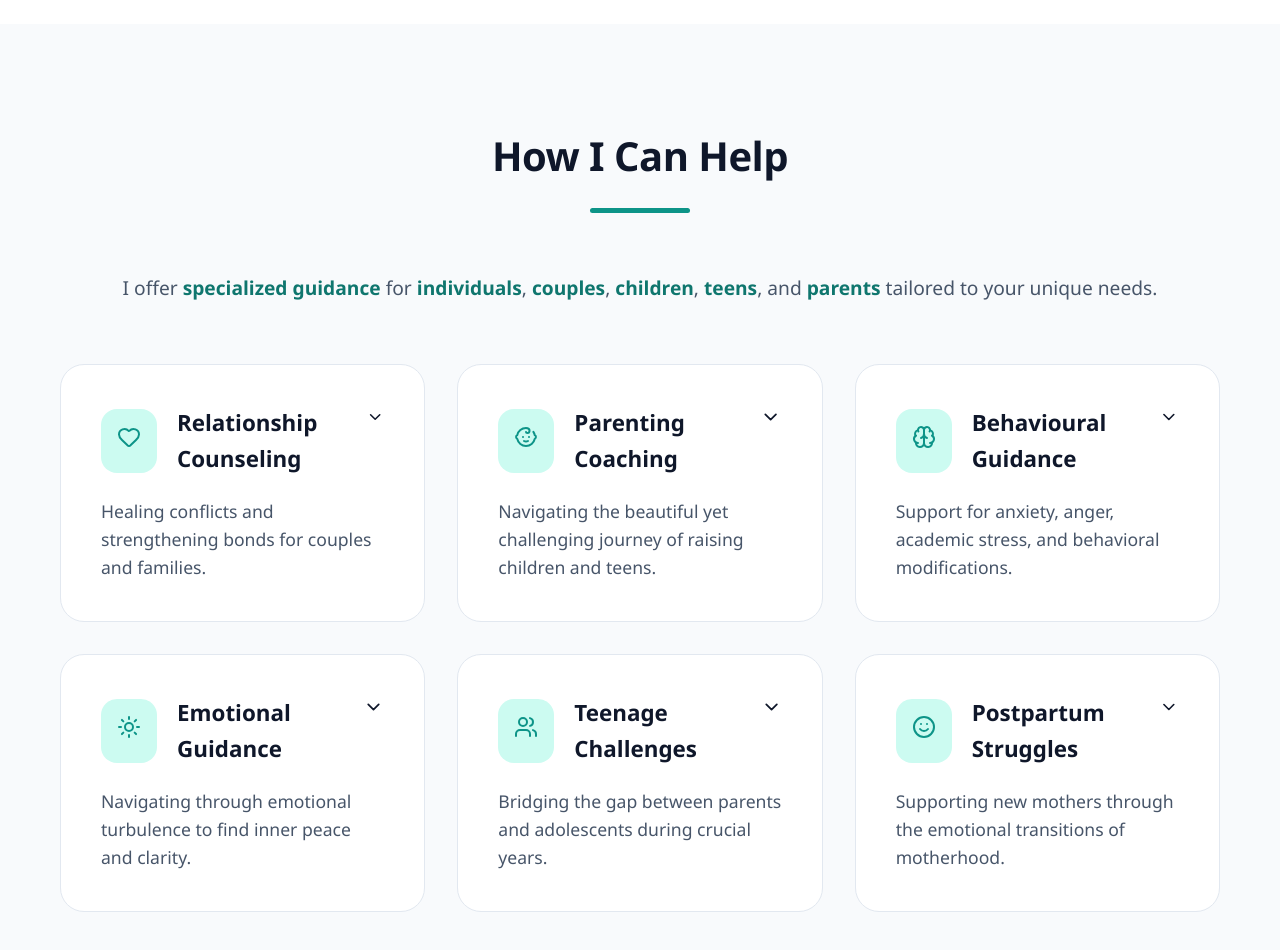
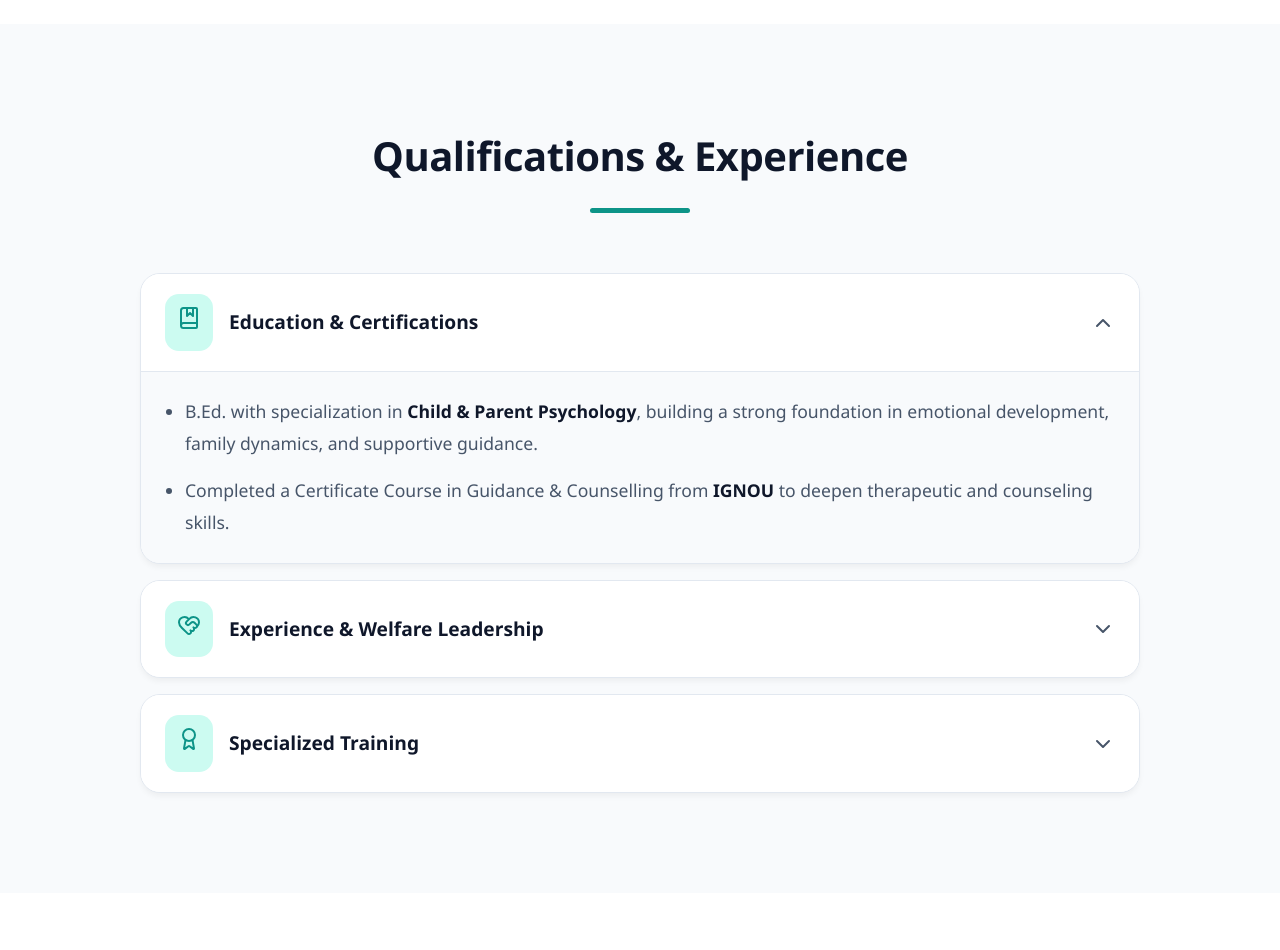
Before and after one commit to ArmouredScorpi0/Portfolio, a React (Vite) app: page / in a window 1280 px wide. Shown: the part 1840-2790 px from the top of the page. Built offline with nearby package versions, Linux system fonts and the light colour scheme.

Commit message:
Implement Profile Qualifications Accordion in App
Added Profile Qualifications section with accordion for Education, Experience, and Specialized Training. Updated experience years in the introduction.

```diff
--- a/src/App.jsx
+++ b/src/App.jsx
@@ -2,10 +2,10 @@ import React, { useState } from 'react';
 import {
   Heart, Users, Baby, Brain, Anchor, MessageCircle,
   CheckCircle, Menu, X, Linkedin, Instagram, Facebook,
-  ChevronDown, ArrowRight, BookOpen, Sun, Smile, Globe, Shield, Mic, Quote, User, Mail, Star
+  ChevronDown, ArrowRight, BookOpen, Sun, Smile, Globe, Shield, Mic, Quote, User, Mail, Star,
+  BookMarked, Award, HeartHandshake
 } from 'lucide-react';
 
-// Sub-component for individual testimonial cards to handle image errors independently
 const TestimonialCard = ({ data }) => {
   const [imgError, setImgError] = useState(false);
 
@@ -51,6 +51,9 @@ const TestimonialCard = ({ data }) => {
 const App = () => {
   const [isMenuOpen, setIsMenuOpen] = useState(false);
   const [activeAccordion, setActiveAccordion] = useState(null);
+
+  // State for the new Profile Qualifications Accordion (0 opens the first tab by default)
+  const [activeProfileAccordion, setActiveProfileAccordion] = useState(0);
 
   // State to handle broken images safely for profile
   const [profileImgError, setProfileImgError] = useState(false);
@@ -434,7 +437,7 @@ const App = () => {
     .card-bottom { bottom: 40px; left: -40px; }
     .card-icon { background: var(--primary-light); padding: 10px; border-radius: 50%; display: flex; align-items: center; justify-content: center; flex-shrink: 0; }
 
-    /* About Section */
+    /* About & Profile Qualifications Sections */
     .section { padding: 100px 0; }
     .bg-white { background: white; }
     .text-center { text-align: center; }
@@ -460,6 +463,56 @@ const App = () => {
       display: grid; grid-template-columns: 1fr;
       gap: 30px; margin-top: 50px;
     }
+
+    /* Profile Qualifications Accordion Styles */
+    .profile-acc-container {
+      max-width: 1000px;
+      margin: 0 auto; /* Removed top margin since it's its own section now */
+      display: flex;
+      flex-direction: column;
+      gap: 16px;
+    }
+    .profile-acc-card {
+      background: white;
+      border: 1px solid #e2e8f0;
+      border-radius: 20px;
+      overflow: hidden;
+      box-shadow: 0 4px 6px -1px rgba(0,0,0,0.05);
+    }
+    .profile-acc-header {
+      padding: 20px 24px;
+      display: flex;
+      align-items: center;
+      justify-content: space-between;
+      cursor: pointer;
+      background: white;
+      transition: background 0.2s;
+    }
+    .profile-acc-header:hover { background: var(--bg-off-white); }
+    .profile-acc-title-group {
+      display: flex; align-items: center; gap: 16px;
+      font-weight: 700; font-size: 1.2rem; color: var(--text-main);
+    }
+    .profile-acc-icon {
+      background: var(--primary-light);
+      padding: 12px; border-radius: 14px; color: var(--primary);
+    }
+    .profile-acc-body {
+      padding: 0 24px;
+      max-height: 0; overflow: hidden; opacity: 0;
+      transition: all 0.3s ease;
+      background: var(--bg-off-white);
+    }
+    .profile-acc-body.open {
+      max-height: 600px; opacity: 1; padding: 24px;
+      border-top: 1px solid #e2e8f0;
+    }
+    .profile-acc-body ul {
+      margin: 0; padding-left: 20px; color: var(--text-muted); line-height: 1.8; font-size: 1.1rem;
+    }
+    .profile-acc-body li { margin-bottom: 16px; }
+    .profile-acc-body li:last-child { margin-bottom: 0; }
+    .profile-acc-body strong { color: var(--text-main); font-weight: 600; }
 
     /* What I Offer Section */
     .offer-section {
@@ -601,7 +654,7 @@ const App = () => {
 
     /* Writing Section */
     .writing-box {
-      max-width: 900px; margin: 0 auto; text-center;
+      max-width: 900px; margin: 0 auto; text-align: center;
     }
     .social-buttons {
       display: flex; gap: 20px; justify-content: center; margin-top: 40px; flex-wrap: wrap;
@@ -734,6 +787,7 @@ const App = () => {
 
           <div className="desktop-menu">
             <a href="#about">About</a>
+            <a href="#qualifications">Qualifications</a>
             <a href="#services">Services</a>
             <a href="#testimonials">Testimonials</a>
             <a href="#writing">Writing</a>
@@ -750,6 +804,7 @@ const App = () => {
         {isMenuOpen && (
           <div className="mobile-menu">
             <a href="#about" onClick={toggleMenu}>About Me</a>
+            <a href="#qualifications" onClick={toggleMenu}>Qualifications</a>
             <a href="#services" onClick={toggleMenu}>Services</a>
             <a href="#testimonials" onClick={toggleMenu}>Testimonials</a>
             <a href="#writing" onClick={toggleMenu}>Writing</a>
@@ -848,7 +903,7 @@ const App = () => {
                 <div className="card-icon"><CheckCircle size={20} color="#0d9488"/></div>
                 <div>
                   <div style={{fontSize: '11px', color: '#64748b', fontWeight: 'bold', letterSpacing: '0.5px'}}>EXPERIENCE</div>
-                  <div style={{fontWeight: 'bold', fontSize: '14px', color: '#0f172a'}}>10+ Years</div>
+                  <div style={{fontWeight: 'bold', fontSize: '14px', color: '#0f172a'}}>15+ Years</div>
                 </div>
              </div>
           </div>
@@ -871,7 +926,7 @@ const App = () => {
             </p>
 
             <p style={{fontSize: '1.25rem', lineHeight: 1.8}}>
-              With over <strong>10 years of experience</strong> as a Counsellor & Facilitator, I’ve been helping Individuals, Couples, Children/Teens, and Parents navigate through life’s emotional ups and downs—whether it’s Relationship conflicts, Parenting challenges, Teenage issues, Anxiety, Anger, Academic stress, or Postpartum struggles.
+              With over <strong>15+ years of experience</strong> as a Counsellor & Facilitator, I’ve been helping Individuals, Couples, Children/Teens, and Parents navigate through life’s emotional ups and downs—whether it’s Relationship conflicts, Parenting challenges, Teenage issues, Anxiety, Anger, Academic stress, or Postpartum struggles.
             </p>
 
             <div className="stats-grid">
@@ -895,8 +950,71 @@ const App = () => {
         </div>
       </section>
 
+      {/* NEW: Qualifications Section */}
+      <section id="qualifications" className="section">
+        <div className="container">
+          <div className="text-center">
+            <h2 className="section-title">Qualifications & Experience</h2>
+            <div className="divider"></div>
+          </div>
+
+          <div className="profile-acc-container">
+            {/* Accordion 1: Education */}
+            <div className="profile-acc-card">
+              <div className="profile-acc-header" onClick={() => setActiveProfileAccordion(activeProfileAccordion === 0 ? null : 0)}>
+                <div className="profile-acc-title-group">
+                  <div className="profile-acc-icon"><BookMarked size={24}/></div>
+                  Education & Certifications
+                </div>
+                <ChevronDown size={24} style={{transform: activeProfileAccordion === 0 ? 'rotate(180deg)' : 'rotate(0)', transition: '0.3s', color: 'var(--text-muted)'}} />
+              </div>
+              <div className={`profile-acc-body ${activeProfileAccordion === 0 ? 'open' : ''}`}>
+                <ul>
+                  <li>B.Ed. with specialization in <strong>Child & Parent Psychology</strong>, building a strong foundation in emotional development, family dynamics, and supportive guidance.</li>
+                  <li>Completed a Certificate Course in Guidance & Counselling from <strong>IGNOU</strong> to deepen therapeutic and counseling skills.</li>
+                </ul>
+              </div>
+            </div>
+
+            {/* Accordion 2: Experience */}
+            <div className="profile-acc-card">
+              <div className="profile-acc-header" onClick={() => setActiveProfileAccordion(activeProfileAccordion === 1 ? null : 1)}>
+                <div className="profile-acc-title-group">
+                  <div className="profile-acc-icon"><HeartHandshake size={24}/></div>
+                  Experience & Welfare Leadership
+                </div>
+                <ChevronDown size={24} style={{transform: activeProfileAccordion === 1 ? 'rotate(180deg)' : 'rotate(0)', transition: '0.3s', color: 'var(--text-muted)'}} />
+              </div>
+              <div className={`profile-acc-body ${activeProfileAccordion === 1 ? 'open' : ''}`}>
+                <ul>
+                  <li>Bringing together <strong>15+ years of hands-on experience</strong>, with a compassionate and practical approach to helping individuals build clarity, resilience, emotional well-being, and healthier lives.</li>
+                  <li>Served in a leadership role within <strong>Naval Squadron Family Welfare</strong> initiatives, providing regular counseling and emotional support to <strong>100+ families</strong> through personal, relational, and life transitions.</li>
+                  <li>Began professional journey in education as a teacher, where <strong>counseling and supporting parents and educators</strong> became an integral part of my work.</li>
+                </ul>
+              </div>
+            </div>
+
+            {/* Accordion 3: Specialized Training */}
+            <div className="profile-acc-card">
+              <div className="profile-acc-header" onClick={() => setActiveProfileAccordion(activeProfileAccordion === 2 ? null : 2)}>
+                <div className="profile-acc-title-group">
+                  <div className="profile-acc-icon"><Award size={24}/></div>
+                  Specialized Training
+                </div>
+                <ChevronDown size={24} style={{transform: activeProfileAccordion === 2 ? 'rotate(180deg)' : 'rotate(0)', transition: '0.3s', color: 'var(--text-muted)'}} />
+              </div>
+              <div className={`profile-acc-body ${activeProfileAccordion === 2 ? 'open' : ''}`}>
+                <ul>
+                  <li>Further strengthened my professional practice through <strong>NLP (Neuro-Linguistic Programming)</strong> training with focus areas in <strong>Child Psychology, Parent Psychology, Behavioural Psychology</strong>, and practical life interventions.</li>
+                </ul>
+              </div>
+            </div>
+          </div>
+        </div>
+      </section>
+
       {/* Services Section */}
-      <section id="services" className="section services-bg-fix">
+      <section id="services" className="section bg-white">
         <div className="container">
           <div className="text-center">
             <h2 className="section-title">How I Can Help</h2>
```
